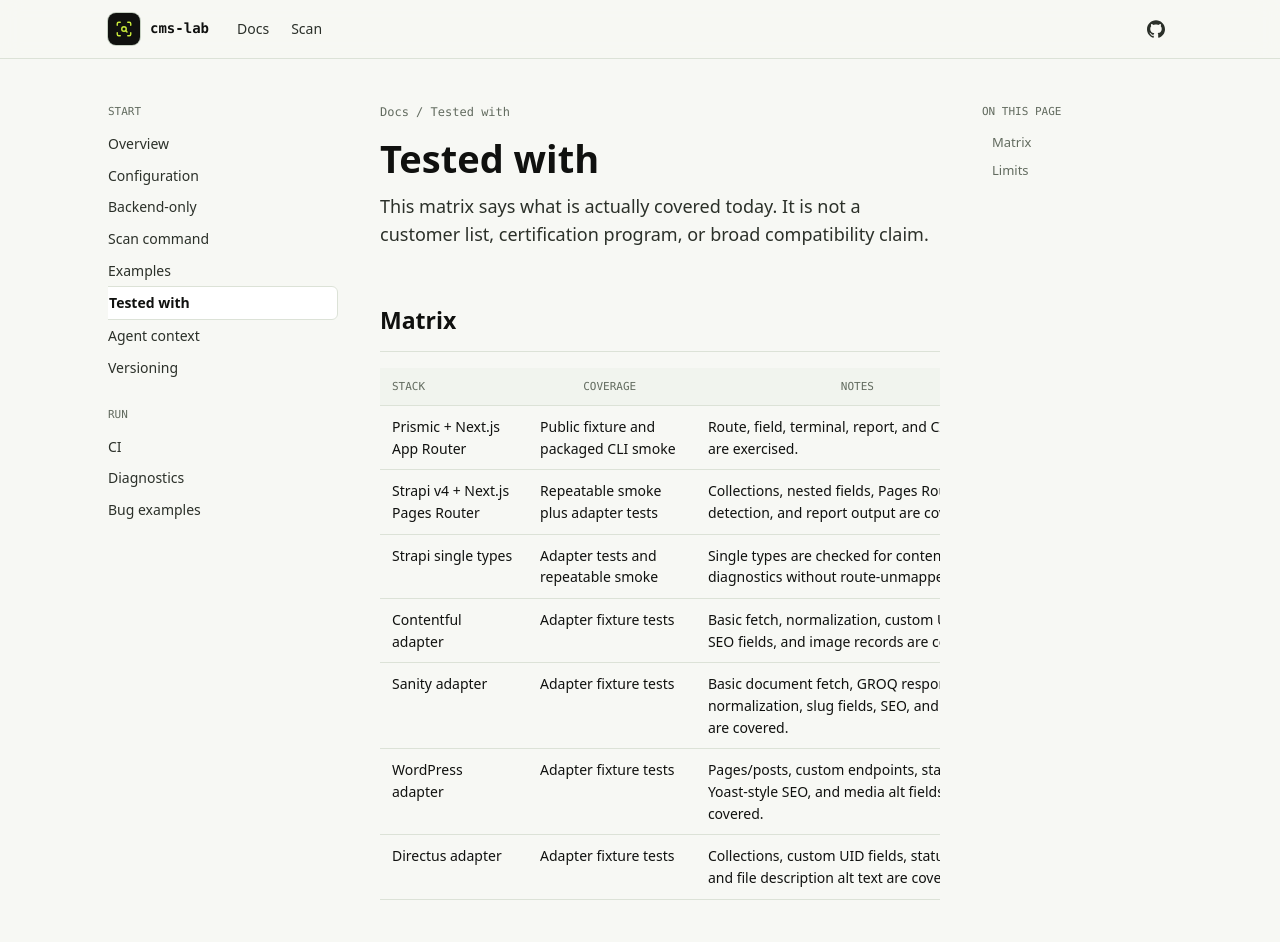
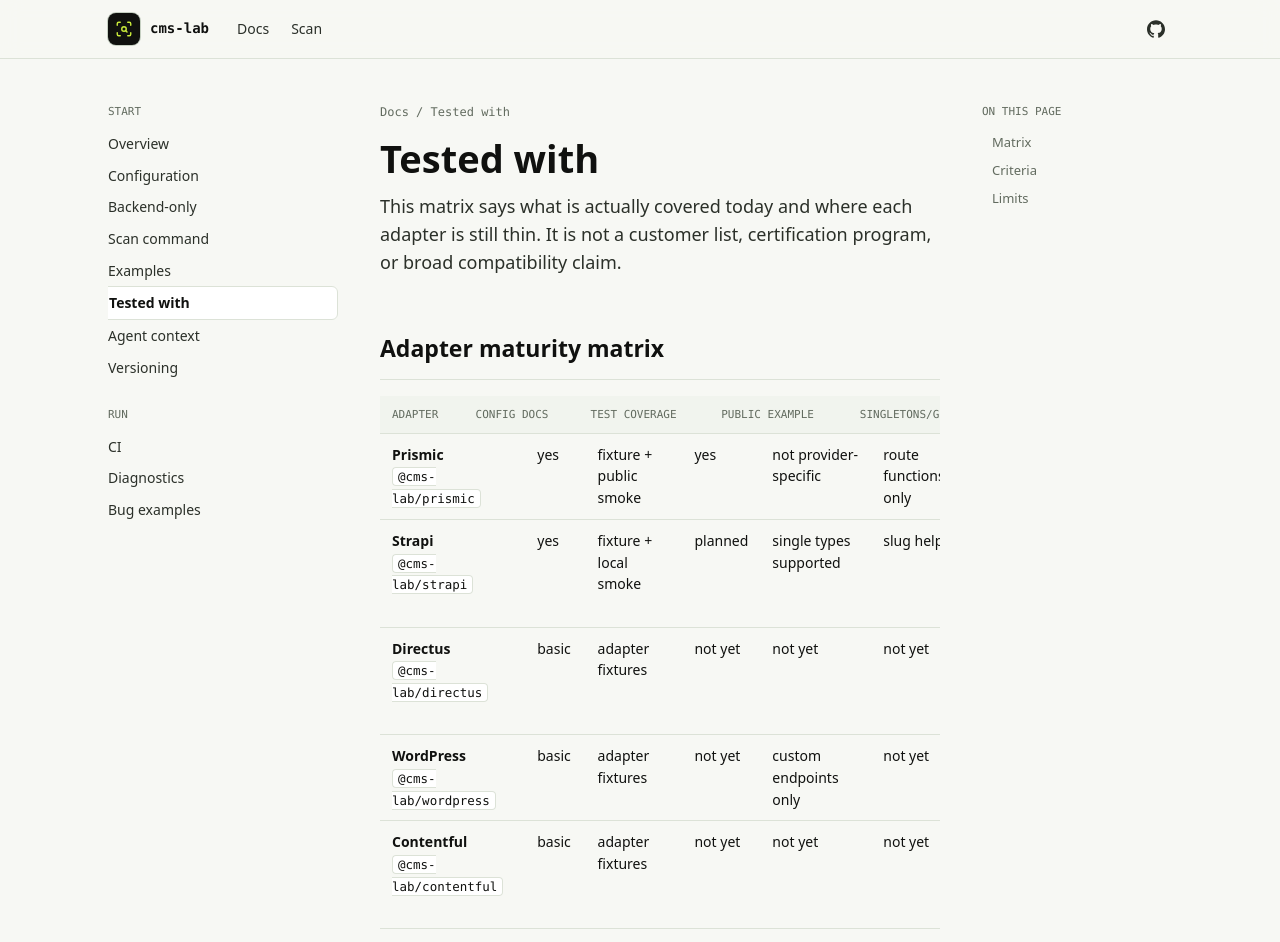
Before and after one commit to i-afaqrashid/cms-lab., a Next.js app in the folder apps/site/: page /docs/tested-with in a window 1280 px wide. Shown: the top 942 px of the page. Built offline with nearby package versions, Linux system fonts and the light colour scheme.

Commit message:
Add adapter maturity matrix

```diff
--- a/apps/site/app/docs/tested-with/page.tsx
+++ b/apps/site/app/docs/tested-with/page.tsx
@@ -8,45 +8,80 @@
 
 const rows = [
   {
-    stack: "Prismic + Next.js App Router",
-    coverage: "Public fixture and packaged CLI smoke",
-    notes: "Route, field, terminal, report, and CI paths are exercised.",
+    adapter: "Prismic",
+    packageName: "@cms-lab/prismic",
+    configDocs: "yes",
+    tests: "fixture + public smoke",
+    publicExample: "yes",
+    singletons: "not provider-specific",
+    relations: "route functions only",
+    limits:
+      "The strongest path today. Preview refs, migration APIs, and schema drift are not covered yet.",
   },
   {
-    stack: "Strapi v4 + Next.js Pages Router",
-    coverage: "Repeatable smoke plus adapter tests",
-    notes:
-      "Collections, nested fields, Pages Router detection, and report output are covered.",
+    adapter: "Strapi",
+    packageName: "@cms-lab/strapi",
+    configDocs: "yes",
+    tests: "fixture + local smoke",
+    publicExample: "planned",
+    singletons: "single types supported",
+    relations: "slug helper",
+    limits:
+      "Strapi v4 shapes, locales, single types, and relation slugs are covered. Deep business rules are still planned.",
   },
   {
-    stack: "Strapi single types",
-    coverage: "Adapter tests and repeatable smoke",
-    notes:
-      "Single types are checked for content diagnostics without route-unmapped noise.",
+    adapter: "Directus",
+    packageName: "@cms-lab/directus",
+    configDocs: "basic",
+    tests: "adapter fixtures",
+    publicExample: "not yet",
+    singletons: "not yet",
+    relations: "not yet",
+    limits:
+      "Basic collection fetching and normalization are covered. CMS-only workflows and relation checks need more work.",
   },
   {
-    stack: "Contentful adapter",
-    coverage: "Adapter fixture tests",
-    notes:
-      "Basic fetch, normalization, custom UID fields, SEO fields, and image records are covered.",
+    adapter: "WordPress",
+    packageName: "@cms-lab/wordpress",
+    configDocs: "basic",
+    tests: "adapter fixtures",
+    publicExample: "not yet",
+    singletons: "custom endpoints only",
+    relations: "not yet",
+    limits:
+      "Pages, posts, custom endpoints, statuses, Yoast-style SEO, and media fields are covered at fixture level.",
   },
   {
-    stack: "Sanity adapter",
-    coverage: "Adapter fixture tests",
-    notes:
-      "Basic document fetch, GROQ response normalization, slug fields, SEO, and images are covered.",
+    adapter: "Contentful",
+    packageName: "@cms-lab/contentful",
+    configDocs: "basic",
+    tests: "adapter fixtures",
+    publicExample: "not yet",
+    singletons: "not yet",
+    relations: "not yet",
+    limits:
+      "Entry fetch, pagination, default-locale flattening, UID fields, SEO, and image records are covered at fixture level.",
   },
   {
-    stack: "WordPress adapter",
-    coverage: "Adapter fixture tests",
-    notes:
-      "Pages/posts, custom endpoints, statuses, Yoast-style SEO, and media alt fields are covered.",
+    adapter: "Sanity",
+    packageName: "@cms-lab/sanity",
+    configDocs: "basic",
+    tests: "adapter fixtures",
+    publicExample: "not yet",
+    singletons: "document types only",
+    relations: "not yet",
+    limits:
+      "Document fetch, GROQ response normalization, slug fields, SEO, images, and draft IDs are covered at fixture level.",
   },
   {
-    stack: "Directus adapter",
-    coverage: "Adapter fixture tests",
-    notes:
-      "Collections, custom UID fields, statuses, SEO, and file description alt text are covered.",
+    adapter: "Payload",
+    packageName: "not available",
+    configDocs: "not yet",
+    tests: "not yet",
+    publicExample: "not yet",
+    singletons: "not yet",
+    relations: "not yet",
+    limits: "Tracked separately before claiming Payload support.",
   },
 ];
 
@@ -56,35 +91,64 @@
       active="/docs/tested-with"
       toc={[
         { href: "#matrix", label: "Matrix" },
+        { href: "#criteria", label: "Criteria" },
         { href: "#limits", label: "Limits" },
       ]}
     >
       <div className="breadcrumb">Docs / Tested with</div>
       <h1>Tested with</h1>
       <p className="lede">
-        This matrix says what is actually covered today. It is not a customer
-        list, certification program, or broad compatibility claim.
+        This matrix says what is actually covered today and where each adapter
+        is still thin. It is not a customer list, certification program, or
+        broad compatibility claim.
       </p>
 
-      <h2 id="matrix">Matrix</h2>
+      <h2 id="matrix">Adapter maturity matrix</h2>
       <table className="table">
         <thead>
           <tr>
-            <th>Stack</th>
-            <th>Coverage</th>
-            <th>Notes</th>
+            <th>Adapter</th>
+            <th>Config docs</th>
+            <th>Test coverage</th>
+            <th>Public example</th>
+            <th>Singletons/globals</th>
+            <th>Relations</th>
+            <th>Known limits</th>
           </tr>
         </thead>
         <tbody>
           {rows.map((row) => (
-            <tr key={row.stack}>
-              <td>{row.stack}</td>
-              <td>{row.coverage}</td>
-              <td>{row.notes}</td>
+            <tr key={row.adapter}>
+              <td>
+                <strong>{row.adapter}</strong>
+                <br />
+                <code>{row.packageName}</code>
+              </td>
+              <td>{row.configDocs}</td>
+              <td>{row.tests}</td>
+              <td>{row.publicExample}</td>
+              <td>{row.singletons}</td>
+              <td>{row.relations}</td>
+              <td>{row.limits}</td>
             </tr>
           ))}
         </tbody>
       </table>
+
+      <h2 id="criteria">How to read it</h2>
+      <p>
+        “Config docs” means the provider has a working config example in the
+        public docs or README. “Test coverage” means the adapter path is backed
+        by fixture tests, a public demo, or a repeatable smoke test. “Public
+        example” means someone can run the adapter path without private
+        credentials.
+      </p>
+      <p>
+        Relation support is intentionally narrow unless cms-lab has provider
+        helpers or tests for that relationship shape. Project-specific business
+        rules, such as “every active item must have branch pricing,” are tracked
+        separately from route reachability.
+      </p>
 
       <h2 id="limits">What this does not mean</h2>
       <p>
--- a/apps/site/app/globals.css
+++ b/apps/site/app/globals.css
@@ -787,7 +787,7 @@
 .table tbody {
   display: table;
   width: 100%;
-  min-width: 640px;
+  min-width: 860px;
 }
 
 .table th,
```
Also changed, not shown: packages/contentful/README.md, packages/directus/README.md, packages/prismic/README.md, packages/sanity/README.md, packages/strapi/README.md, packages/wordpress/README.md, 1 other file (tests, documents, lock files or other folders).
